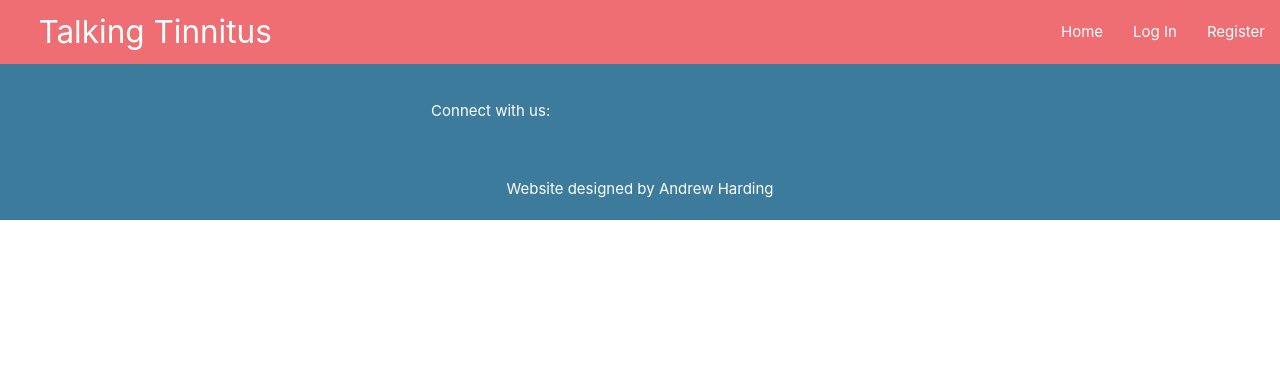
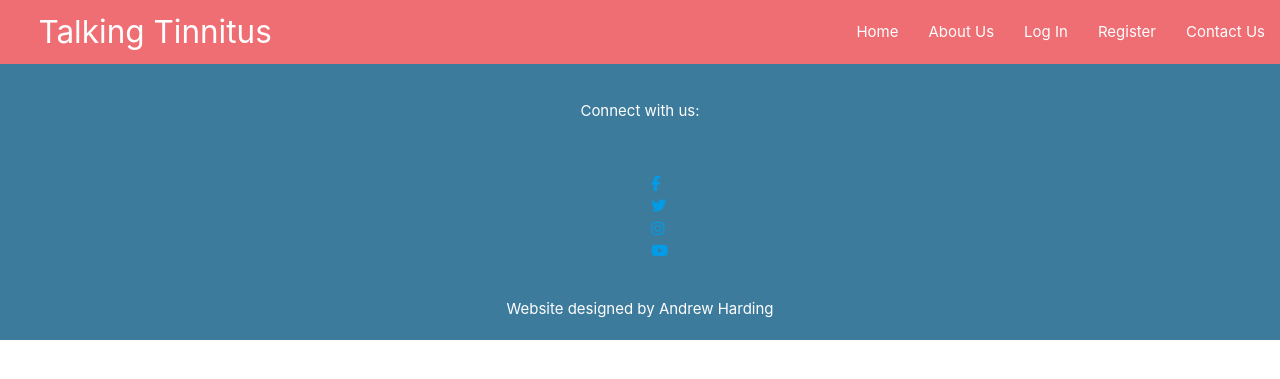
Before and after one commit to AndrewH1188/talking-tinnitus-ms3, a Flask app: page / in a window 1280 px wide. Shown: the top 379 px of the page. Run offline with Flask 2, Linux system fonts and the light colour scheme; data that the repository does not hold is empty; some libraries are stand-ins or nearby versions.

Commit message:
Amending the base html to look close to what I would like it to look like, although there are some little bits still to do for this.

```diff
--- a/templates/base.html
+++ b/templates/base.html
@@ -6,7 +6,7 @@
     <meta name="viewport" content="width=device-width, initial-scale=1.0">
     <link href="https://fonts.googleapis.com/css2?family=Spartan:wght@400;500;600;700;800&display=swap" rel="stylesheet">
     <link rel="stylesheet" href="https://cdnjs.cloudflare.com/ajax/libs/font-awesome/5.13.1/css/all.min.css"
-    integrity="sha512-xA6Hp6oezhjd6LiLZynuukm80f8BoZ3OpcEYaqKoCV3HKQDrYjDE1Gu8ocxgxoXmwmSzM4iqPvCsOkQNiu41GA==" crossorigin="anonymous" type="text/css">
+        integrity="sha512-xA6Hp6oezhjd6LiLZynuukm80f8BoZ3OpcEYaqKoCV3HKQDrYjDE1Gu8ocxgxoXmwmSzM4iqPvCsOkQNiu41GA==" crossorigin="anonymous" type="text/css">
     <link rel="stylesheet" href="https://cdnjs.cloudflare.com/ajax/libs/materialize/1.0.0/css/materialize.min.css" type="text/css">
     <link rel="stylesheet" href="{{ url_for('static', filename='css/style.css') }}" type="text/css">
     <link rel="icon" href="assets/images/talking-tinnitus-favicon.jpg">
@@ -26,6 +26,7 @@
                 <a href="#" data-target="mobile-demo" class="sidenav-trigger right"><i class="fas fa-bars"></i></a>
                 <ul class="right hide-on-med-and-down">
                     <li><a href="#">Home</a></li>
+                    <li><a href="#">About Us</a></li>
                     {% if session.user %}
                         <li><a href="#">Profile</a></li>
                         <li><a href="#">New Task</a></li>
@@ -37,14 +38,16 @@
                         <li><a href="#">Log In</a></li>
                         <li><a href="#">Register</a></li>
                     {% endif %}
+                    <li><a href="#">Contact Us</a></li>
                 </ul>
             </div>
         </nav>
 
         <!-- mobile side navbar -->
         <ul class="sidenav" id="mobile-demo">
-            <li><h4 class ="center-align light-green-text text-darken-4">Talking Tinnitus</h4></li>
+            <li><h4 class ="center-align">Talking Tinnitus</h4></li>
                     <li><a href="#">Home</a></li>
+                    <li><a href="#">About Us</a></li>
                     {% if session.user %}
                         <li><a href="#">Profile</a></li>
                         <li><a href="#">New Task</a></li>
@@ -56,6 +59,7 @@
                         <li><a href="#">Log In</a></li>
                         <li><a href="#">Register</a></li>
                     {% endif %}
+                    <li><a href="#">Contact Us</a></li>
         </ul>
     </header>
 
@@ -72,13 +76,31 @@
 
 
             </div>
-            <div class="col l4 offset-l2 s12">
+            <div class="col l8 offset-l2 s12">
               <p class="connect center-align">Connect with us:</p>
+            </div>
+              <div class="col l8 offset-l6 s12">
               <ul>
-                <li><a class="social-media" href="https://www.facebook.com/groups/417947383216864/" target="_blank"><i class=”fab fa-facebook-f”></i></a></li>
-                <li><a class="social-media" href="https://twitter.com/talk_tinnitus" target="_blank"><i class=”fab fa-twitter”></i></a></li>
-                <li><a class="social-media" href="https://www.instagram.com/talking_tinnitus/" target="_blank"><i class=”fab fa-instagram”></i></a></li>
-                <li><a class="social-media" href="https://www.youtube.com/channel/UCrU99cJK2_zFsmvo4YzWilA" target="_blank"><i class=”fab fa-youtube”></i></a></li>
+                <li>
+                    <a class="social-media" href="https://www.facebook.com/groups/417947383216864/" target="_blank">
+                        <i class="fab fa-facebook-f"></i></a>
+                    <span class="sr-only">Facebook</span>
+                </li>
+                <li>
+                    <a class="social-media" href="https://twitter.com/talk_tinnitus" target="_blank">
+                        <i class="fab fa-twitter"></i></a>
+                    <span class="sr-only">Twitter</span>
+                </li>
+                <li>
+                    <a class="social-media" href="https://www.instagram.com/talking_tinnitus/" target="_blank">
+                        <i class="fab fa-instagram"></i></a>
+                    <span class="sr-only">Instagram</span>
+                </li>
+                <li>
+                    <a class="social-media" href="https://www.youtube.com/channel/UCrU99cJK2_zFsmvo4YzWilA" target="_blank">
+                        <i class="fab fa-youtube"></i></i></a>
+                        <span class="sr-only">YouTube</span>
+                </li>
               </ul>
             </div>
           </div>
@@ -97,6 +119,7 @@
 
 
     <script src="https://code.jquery.com/jquery-3.6.0.min.js" integrity="sha256-/xUj+3OJU5yExlq6GSYGSHk7tPXikynS7ogEvDej/m4=" crossorigin="anonymous"></script>
+    <script src="https://kit.fontawesome.com/14fbbe1178.js" crossorigin="anonymous"></script>
     <script src="https://cdnjs.cloudflare.com/ajax/libs/materialize/1.0.0/js/materialize.min.js"></script>
 
     {% block scripts %}
```
